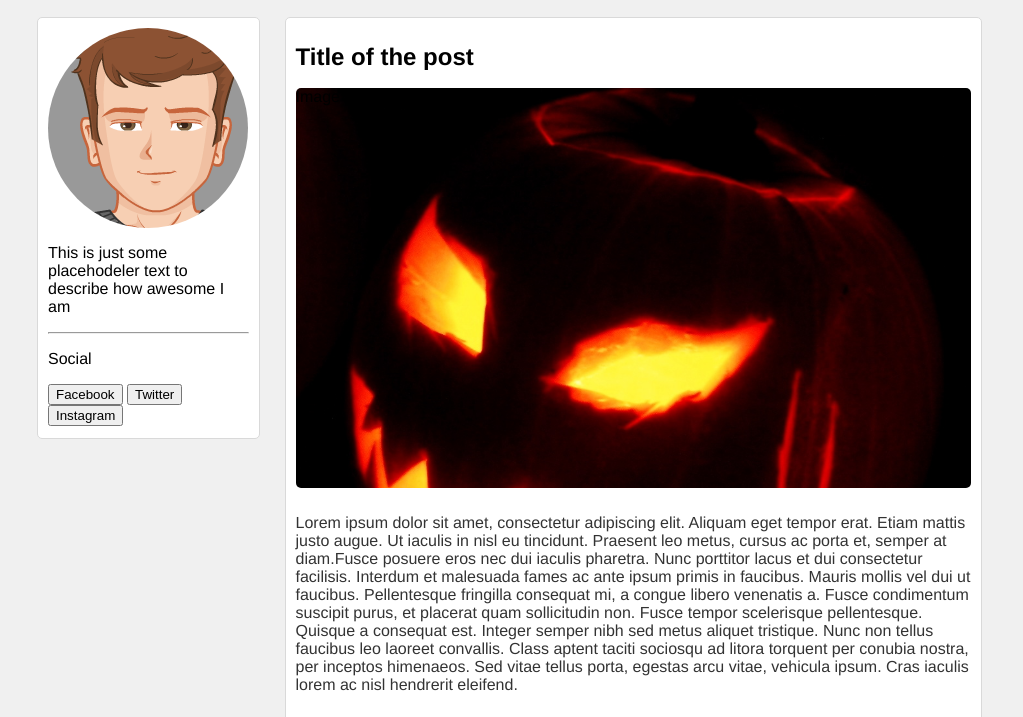
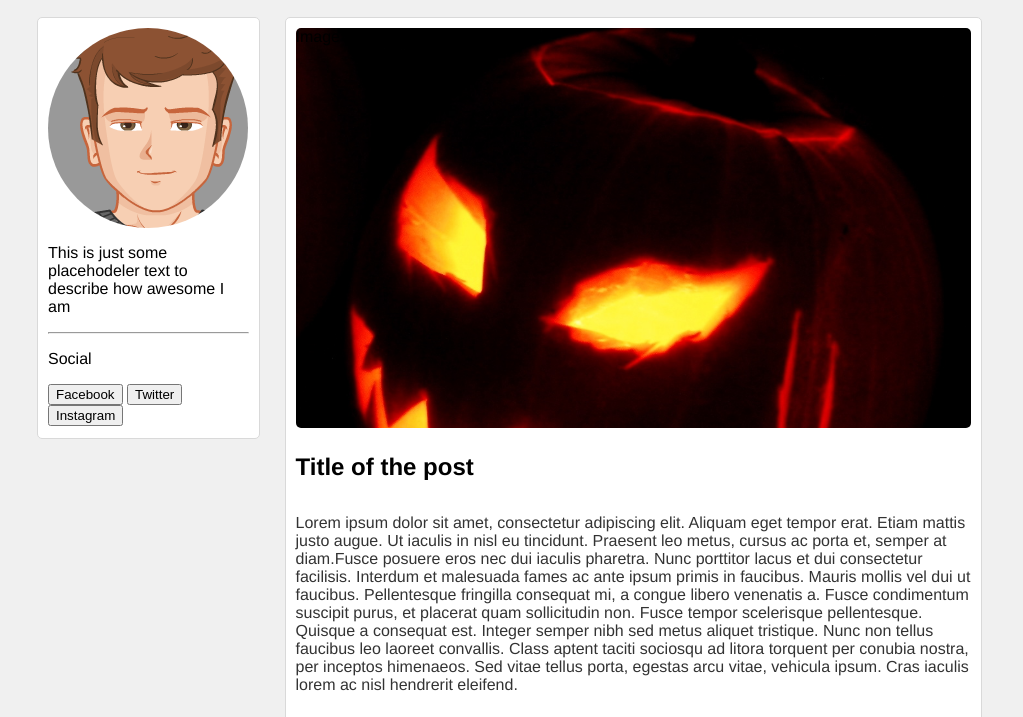
Before and after one commit to kregarm/fend, a plain HTML site: page blog-assignmnet/blog-post.html in a window 1280 px wide. Shown: the part 83-800 px from the top of the page, without its empty margins (128-1151 px from the left). Drawn offline with Linux system fonts and the light colour scheme.

Commit message:
blog post page change

```diff
--- a/blog-assignmnet/app.css
+++ b/blog-assignmnet/app.css
@@ -131,10 +131,10 @@ article {
 .full-blog-post{
     display: grid;
     grid-template-columns: repeat(4, 1fr);
-    grid-template-rows: 50px repeat(3, 1fr);
+    grid-template-rows: 400px 50px repeat(2, 1fr);
     grid-template-areas:
+    "img img img img"
     "tt tt tt tt"
-    "img img img img"
     "ct ct ct ct"
     "sh sh sh sh"
     "bt bt bt bt";
```
